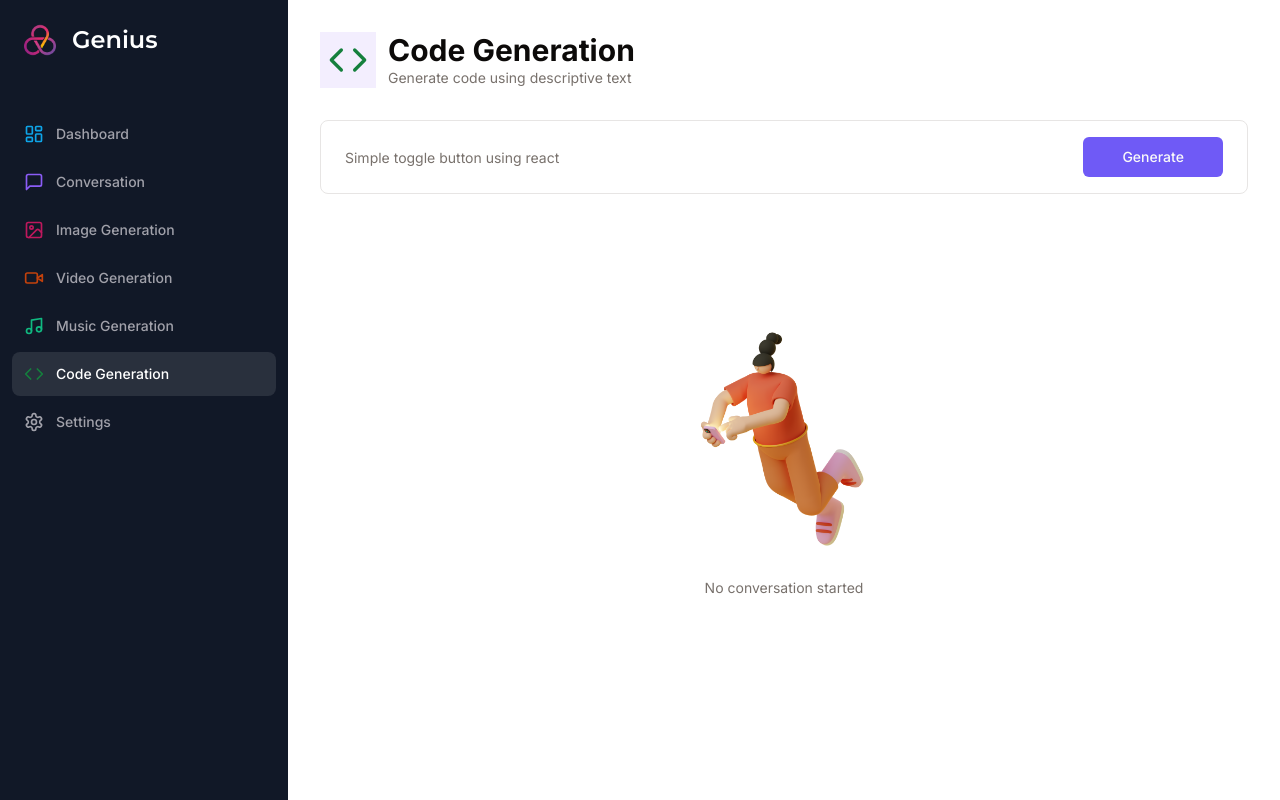
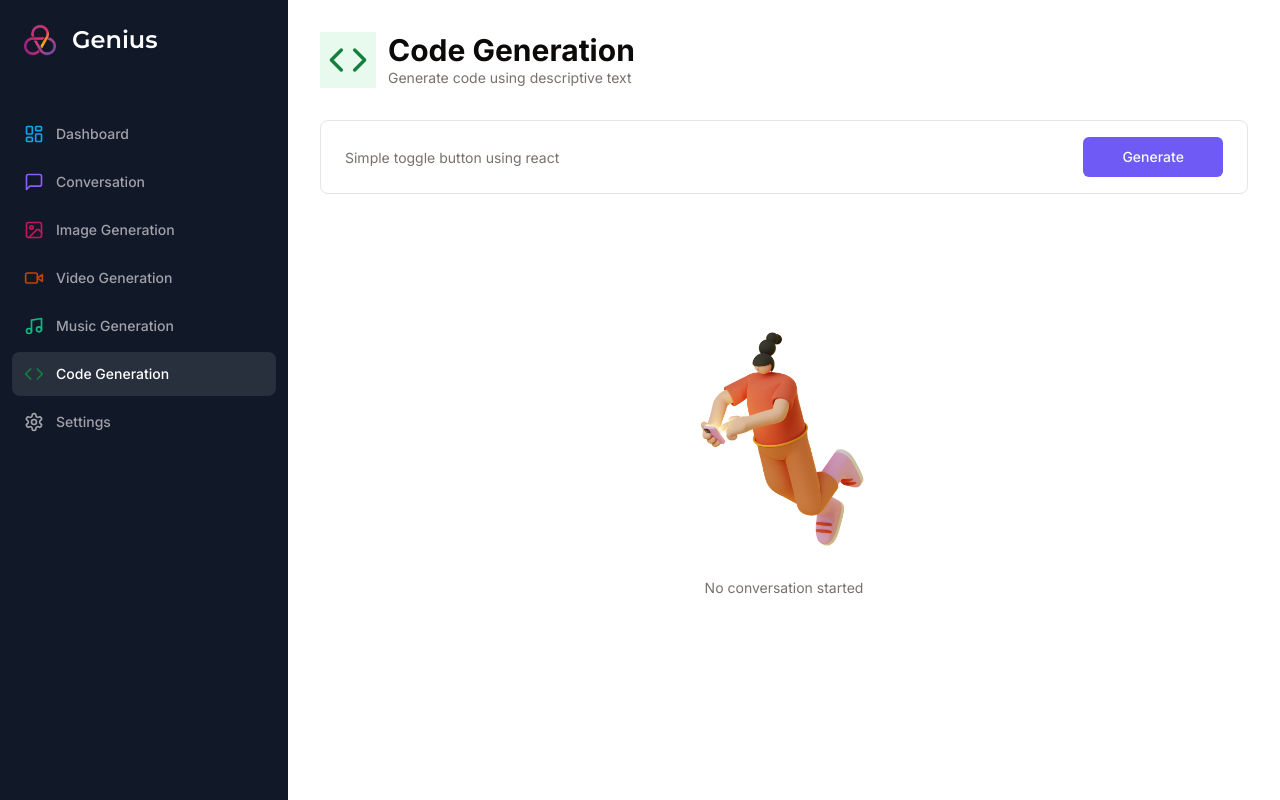
Before and after one commit to kashanhz999/ai-saas, a Next.js app: page /code in a window 1280 px wide. Built offline with nearby package versions, Linux system fonts and the light colour scheme.

Commit message:
Color fix

```diff
--- a/app/(dashboard)/(routes)/code/page.tsx
+++ b/app/(dashboard)/(routes)/code/page.tsx
@@ -62,7 +62,7 @@ const page = () => {
         description="Generate code using descriptive text"
         icon={Code}
         iconColor="text-green-700"
-        bgColor="bg-violet-500/10"
+        bgColor="bg-green-500/10"
       />
       <div className="px-4 lg:px-8">
         <div>
```
